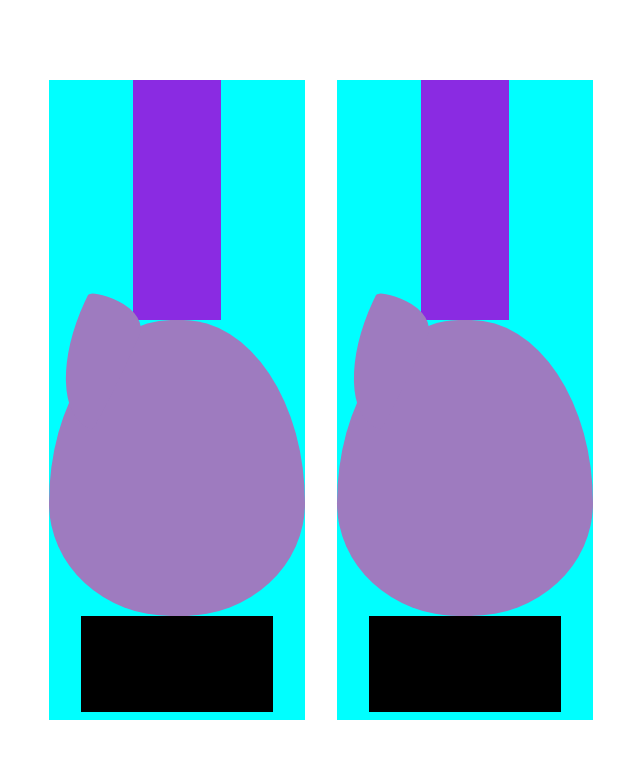
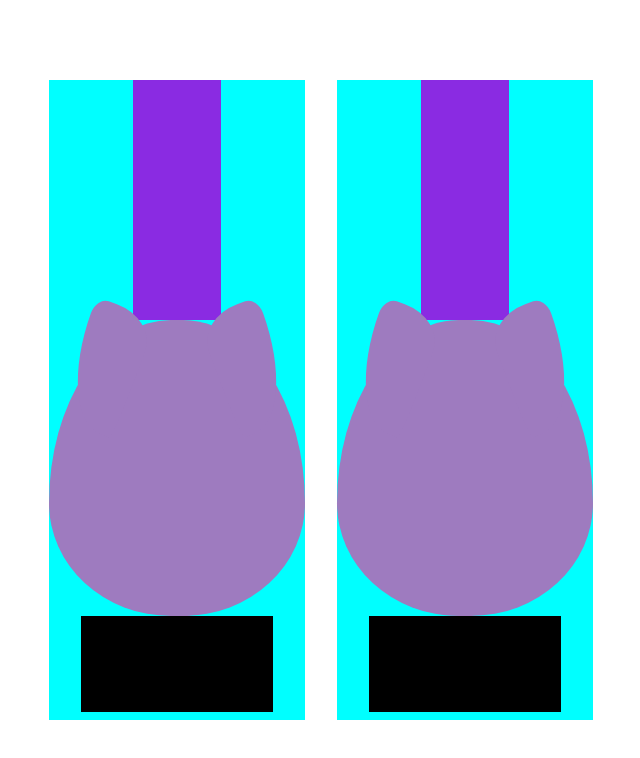
Before and after one commit to ditgrau/fsdTamagotchi, a plain HTML site: page index.html in a window 1280 px wide. Shown: the whole page, without its empty margins (319-959 px from the left). Drawn offline with Linux system fonts and the light colour scheme.

Commit message:
He hecho unas nuevas orejas, más fieles a las reales

```diff
--- a/css/styles.css
+++ b/css/styles.css
@@ -54,21 +54,23 @@ body {
 
 .ears {
     height: 6em;
-    width: 14.5em;
+    width: 13em;
     display: flex;
     justify-content: space-between;
-    margin-top: -1.5em;
+    margin-top: -1em;
+}
+.right-ear, .left-ear {
+    width: 4em;
+    height: 8em;
+    background-color: rgb(158, 123, 191);
 }
 
 .right-ear {
-    width: 4em;
-    height: 8em;
-    background-color:  rgb(158, 123, 191);
-    border-radius: 80% 90% 10% 150% / 10% 30% 100% 150%;
-    transform: rotate(25deg);
-
+    border-radius: 30% 100% 10% 120% / 20% 40% 100% 130%;
+    transform: rotate(20deg);
 }
 
 .left-ear {
-
+    border-radius: 100% 30% 120% 10% / 40% 20% 130% 100%;
+    transform: rotate(-20deg);
 }
```
